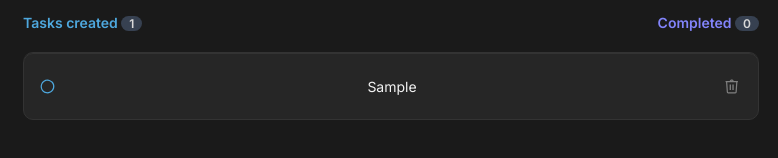
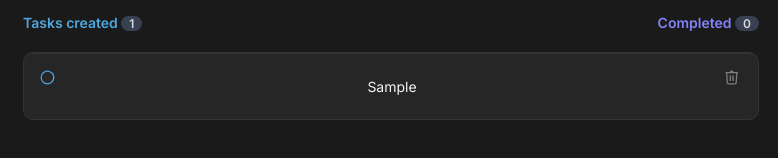
Before and after one commit to cristelleal/todolist, a website built with Parcel: page index.html in a window 1280 px wide. Both pictures are taken after typing "Sample" into the empty fields and a click on the button "Create". Shown: the part 278-436 px from the top of the page, 249-1027 px from the left. Built offline with nearby package versions, Linux system fonts and the light colour scheme.

Commit message:
style: fix img sizing issues

```diff
--- a/style/style.css
+++ b/style/style.css
@@ -42,7 +42,7 @@
   display: flex;
   align-items: start;
   max-width: 15px;
-  max-height: auto;
+  max-height: 15px;
 }
 
 .task-description {
```
